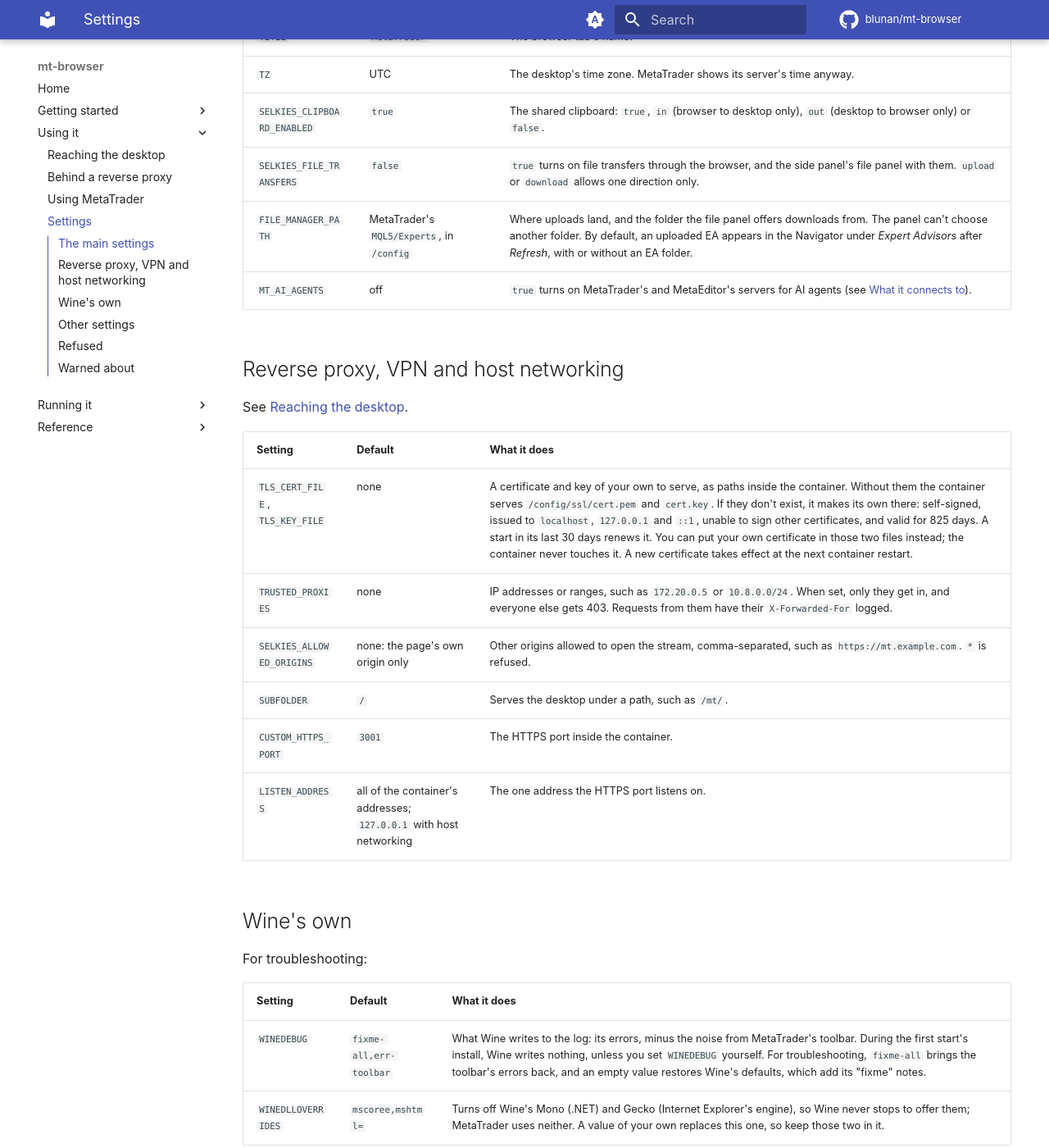
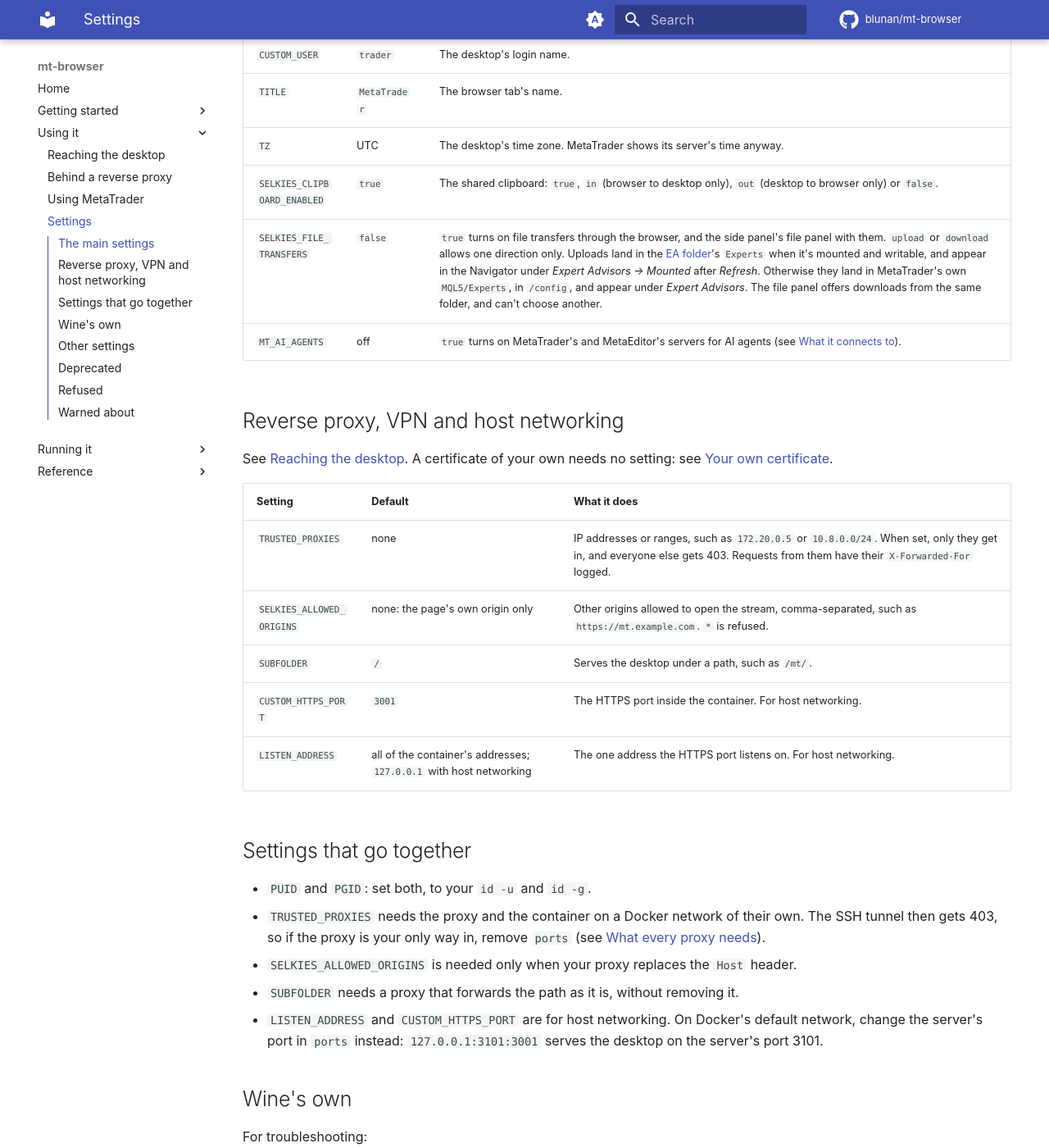
Before and after one commit to blunan/meta-trade-browser, an MkDocs documentation site: the page built from docs/settings.md, in a window 1280 px wide and 1400 px high, scrolled down 543 px. Shown: the whole window at 82% size. Built offline with MkDocs 1.6.1 and Material for MkDocs 9.7.7, drawn with Linux system fonts in a browser that asks for light colours; comment, search, counter and statistics services are not loaded; some of the changed text lies outside the part shown.

Commit message:
Your own certificate and the upload folder come from mounts, not settings (#10)
A certificate of your own took two things: the files mounted somewhere, and
TLS_CERT_FILE and TLS_KEY_FILE pointing at them. Uploads into the EA folder
took FILE_MANAGER_PATH=/mql5/Experts next to the /mql5 mount. The Settings
page didn't make either clear.

Now the mount alone does it. Your certificate and key are mounted read-only
at /config/ssl/cert.pem and cert.key, where the container already served
from and left yours alone. Uploads land in /mql5/Experts when the EA folder
is mounted and the desktop's user can write there, and in MetaTrader's own
MQL5/Experts otherwise. FILE_MANAGER_PATH leaves the image's environment,
and the base's init-nginx no longer creates a folder from it.

The startup check refuses a certificate and key that can't be read, that
don't belong together, or only one of the two. An empty cert.pem, which
Docker leaves behind when a mount over it is removed, gets the container's
own again, and a mount whose file is missing on the server, which Docker
turns into a folder, stops the container with a clear error.

TLS_CERT_FILE, TLS_KEY_FILE and FILE_MANAGER_PATH still work for two
months, with a warning at every start that images from 2026-12-22 on
ignore them. The code to remove then is marked "Deprecated: remove on or
after 2026-12-22."

The guide: Folders and files gets a "Your own certificate" section and the
upload folder; Settings drops the two rows, and gains "Settings that go
together" and "Deprecated". tests/access.sh covers the mounts, the new
refusals, the empty certificate, both upload folders and the warnings.

Co-authored-by: Brayan Luna <blun4n@gmail.com>
Co-authored-by: Claude Opus 5.5 <noreply@anthropic.com>

````diff
--- a/docs/folders.md
+++ b/docs/folders.md
@@ -5,6 +5,7 @@
 | `/config` (required) | `./data` | Everything for the account: Wine, the MetaTrader program, account logins and servers, charts with their EAs and inputs, settings, price history and logs, and the desktop's certificate. MetaTrader updates itself here. |
 | `/mql5` (optional) | `./ea` | Your own EAs, indicators and scripts, laid out like MetaTrader's `MQL5` folder: `Experts`, `Indicators`, `Scripts`, `Include`, `Libraries`, `Presets`. |
 | `/run/secrets/password` | `./secrets/password` | The desktop password. |
+| `/config/ssl/cert.pem`, `/config/ssl/cert.key` (optional) | your certificate's files, such as `./tls/cert.pem` | A certificate of your own, and its key (see [Your own certificate](#your-own-certificate)). |
 
 ## `/config`
 
@@ -19,3 +20,33 @@
 - A missing section is created when the folder is writable, and skipped when it's read-only (`./ea:/mql5:ro`).
 - On its first start, MetaTrader compiles the sources it finds there.
 - *Refresh* in the Navigator shows files added on the host.
+- With [file transfers](settings.md#the-main-settings) on, uploads land in its `Experts`, and appear in the Navigator under *Expert Advisors → Mounted* after *Refresh*. When it's read-only, or not mounted, they land in MetaTrader's own `MQL5/Experts`, in `data`.
+
+## Your own certificate
+
+The container serves `/config/ssl/cert.pem` and `cert.key`. When they don't exist, it makes its own there: self-signed, issued to `localhost`, `127.0.0.1` and `::1`, unable to sign other certificates, and valid for 825 days. A start in its last 30 days renews it.
+
+You need one of your own only when the browser connects straight to the container under another name, such as the server's VPN address with a certificate from `tailscale cert`. The SSH tunnel uses the container's own ([how to trust it](quick-start.md#5-open-the-desktop)), and a reverse proxy or Tailscale Serve shows the browser a certificate of its own.
+
+Mount the two files there, read-only:
+
+=== "Compose"
+
+    ```yaml
+        volumes:
+          - ./data:/config
+          - ./ea:/mql5
+          - ./tls/cert.pem:/config/ssl/cert.pem:ro
+          - ./tls/cert.key:/config/ssl/cert.key:ro
+    ```
+
+=== "docker run"
+
+    Add `-v "$PWD/tls/cert.pem:/config/ssl/cert.pem:ro" -v "$PWD/tls/cert.key:/config/ssl/cert.key:ro"`.
+
+- `cert.pem` holds the certificate, followed by any intermediate certificates, and `cert.key` its private key, without a passphrase. Both in PEM format.
+- Both files must exist on the server before the container starts: Docker turns a missing one into a folder, and the container stops.
+- Copying the two files into `data/ssl` works too. Either way, the container never touches yours.
+- After a renewal, restart the container: nginx reads the files when it starts.
+- A certificate and key that don't belong together, or only one of the two, stop the container, and its log says why.
+- Removing the mounts brings the container's own certificate back at the next start. Docker may leave two empty files in `data/ssl`; the container makes its own over them.
--- a/docs/settings.md
+++ b/docs/settings.md
@@ -1,6 +1,8 @@
 # Settings
 
 Set these under `environment` in `compose.yaml`, or with `-e` in `docker run`. Changes take effect when the container is recreated: `docker compose up -d`, or remove the container and run it again.
+
+What needs files, such as your EAs or a certificate of your own, needs no setting: you mount the files in the right place (see [Folders and files](folders.md)).
 
 ## The main settings
 
@@ -12,22 +14,28 @@ Set these under `environment` in `compose.yaml`, or with `-e` in `docker run`. C
 | `TITLE` | `MetaTrader` | The browser tab's name. |
 | `TZ` | UTC | The desktop's time zone. MetaTrader shows its server's time anyway. |
 | `SELKIES_CLIPBOARD_ENABLED` | `true` | The shared clipboard: `true`, `in` (browser to desktop only), `out` (desktop to browser only) or `false`. |
-| `SELKIES_FILE_TRANSFERS` | `false` | `true` turns on file transfers through the browser, and the side panel's file panel with them. `upload` or `download` allows one direction only. |
-| `FILE_MANAGER_PATH` | MetaTrader's `MQL5/Experts`, in `/config` | Where uploads land, and the folder the file panel offers downloads from. The panel can't choose another folder. By default, an uploaded EA appears in the Navigator under *Expert Advisors* after *Refresh*, with or without an EA folder. |
+| `SELKIES_FILE_TRANSFERS` | `false` | `true` turns on file transfers through the browser, and the side panel's file panel with them. `upload` or `download` allows one direction only. Uploads land in the [EA folder](folders.md#the-ea-folder-mql5)'s `Experts` when it's mounted and writable, and appear in the Navigator under *Expert Advisors → Mounted* after *Refresh*. Otherwise they land in MetaTrader's own `MQL5/Experts`, in `/config`, and appear under *Expert Advisors*. The file panel offers downloads from the same folder, and can't choose another. |
 | `MT_AI_AGENTS` | off | `true` turns on MetaTrader's and MetaEditor's servers for AI agents (see [What it connects to](network.md#metatraders-ai-agent-servers)). |
 
 ## Reverse proxy, VPN and host networking
 
-See [Reaching the desktop](access.md).
+See [Reaching the desktop](access.md). A certificate of your own needs no setting: see [Your own certificate](folders.md#your-own-certificate).
 
 | Setting | Default | What it does |
 |---|---|---|
-| `TLS_CERT_FILE`, `TLS_KEY_FILE` | none | A certificate and key of your own to serve, as paths inside the container. Without them the container serves `/config/ssl/cert.pem` and `cert.key`. If they don't exist, it makes its own there: self-signed, issued to `localhost`, `127.0.0.1` and `::1`, unable to sign other certificates, and valid for 825 days. A start in its last 30 days renews it. You can put your own certificate in those two files instead; the container never touches it. A new certificate takes effect at the next container restart. |
 | `TRUSTED_PROXIES` | none | IP addresses or ranges, such as `172.20.0.5` or `10.8.0.0/24`. When set, only they get in, and everyone else gets 403. Requests from them have their `X-Forwarded-For` logged. |
 | `SELKIES_ALLOWED_ORIGINS` | none: the page's own origin only | Other origins allowed to open the stream, comma-separated, such as `https://mt.example.com`. `*` is refused. |
 | `SUBFOLDER` | `/` | Serves the desktop under a path, such as `/mt/`. |
-| `CUSTOM_HTTPS_PORT` | `3001` | The HTTPS port inside the container. |
-| `LISTEN_ADDRESS` | all of the container's addresses; `127.0.0.1` with host networking | The one address the HTTPS port listens on. |
+| `CUSTOM_HTTPS_PORT` | `3001` | The HTTPS port inside the container. For host networking. |
+| `LISTEN_ADDRESS` | all of the container's addresses; `127.0.0.1` with host networking | The one address the HTTPS port listens on. For host networking. |
+
+## Settings that go together
+
+- `PUID` and `PGID`: set both, to your `id -u` and `id -g`.
+- `TRUSTED_PROXIES` needs the proxy and the container on a Docker network of their own. The SSH tunnel then gets 403, so if the proxy is your only way in, remove `ports` (see [What every proxy needs](reverse-proxy.md#what-every-proxy-needs)).
+- `SELKIES_ALLOWED_ORIGINS` is needed only when your proxy replaces the `Host` header.
+- `SUBFOLDER` needs a proxy that forwards the path as it is, without removing it.
+- `LISTEN_ADDRESS` and `CUSTOM_HTTPS_PORT` are for host networking. On Docker's default network, change the server's port in `ports` instead: `127.0.0.1:3101:3001` serves the desktop on the server's port 3101.
 
 ## Wine's own
 
@@ -44,6 +52,15 @@ The base image's and Selkies' other settings, such as `SELKIES_ENCODER` or `LC_A
 
 Three have no effect, because the container replaces the base's web server setup with its own: `CUSTOM_PORT`, `CUSTOM_WS_PORT` and `DISABLE_IPV6`.
 
+## Deprecated
+
+Still read, with a warning in the log. Images from 2026-12-22 on ignore them.
+
+| Setting | Instead |
+|---|---|
+| `TLS_CERT_FILE`, `TLS_KEY_FILE` | Mount your certificate and key at `/config/ssl/cert.pem` and `cert.key` (see [Your own certificate](folders.md#your-own-certificate)). |
+| `FILE_MANAGER_PATH` | Nothing: uploads land in the EA folder's `Experts` when it's mounted and writable, otherwise in MetaTrader's own (see `SELKIES_FILE_TRANSFERS` above). |
+
 ## Refused
 
 The container stops at once, and its log says why in a `[mt-access] REFUSED:` line. With `restart: unless-stopped`, `docker ps` then shows it *Restarting*. These settings remove a protection and have no use here:
@@ -51,7 +68,8 @@ The container stops at once, and its log says why in a `[mt-access] REFUSED:` li
 - no password, a file that can't be read, fewer than 12 characters, or a well-known placeholder;
 - `SELKIES_ALLOWED_ORIGINS` with `*`: any website could open your stream;
 - a `TRUSTED_PROXIES` that covers every address (`0.0.0.0/0`, `::/0`), or holds something that isn't an address or range;
-- only one of `TLS_CERT_FILE` and `TLS_KEY_FILE`, a path with unusual characters, or a file that can't be read;
+- a certificate and key in `/config/ssl` that can't be read or don't belong together, or only one of the two;
+- while they're still read, only one of `TLS_CERT_FILE` and `TLS_KEY_FILE`, a path with unusual characters, or a file that can't be read;
 - privileged mode (`privileged: true`, or `cap_add: SYS_ADMIN`), or the Docker socket mounted: the desktop would control the server;
 - `DEV_MODE`, `PIXELFLUX_WAYLAND=true`, `SELKIES_MODE=webrtc`, `SELKIES_ENABLE_DUAL_MODE=true`, `SELKIES_COMPUTER_USE_BIND`, or another `SELKIES_UNIX_SOCKET`. These are the base image's development mode, its Wayland desktop, WebRTC streaming, and extra servers outside the login;
 - a malformed `CUSTOM_HTTPS_PORT`, `CUSTOM_USER`, `SUBFOLDER` or `LISTEN_ADDRESS`;
@@ -68,4 +86,5 @@ In the log, because you might have a reason:
 - `DOCKER_MODS`: linuxserver's add-ons, which run as root at every start;
 - `no-new-privileges` off;
 - a `/config` that other users on the host can read;
-- host networking, and `MT_AI_AGENTS=true` with host networking.
+- host networking, and `MT_AI_AGENTS=true` with host networking;
+- the [deprecated](#deprecated) settings, and an upload folder the desktop's user can't create.
````
Also changed, not shown: docs/access.md (+1 -1 lines), 4 other files.
